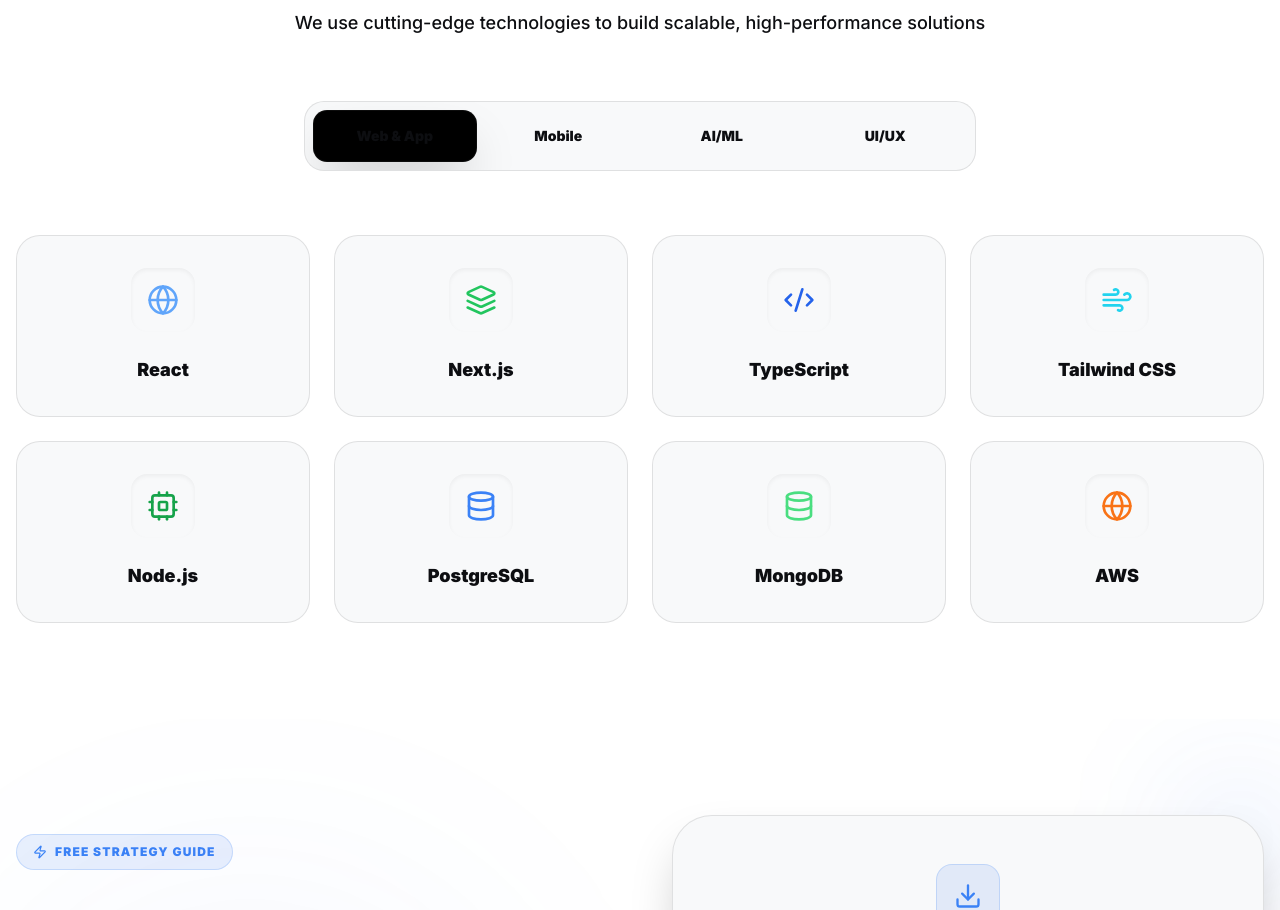
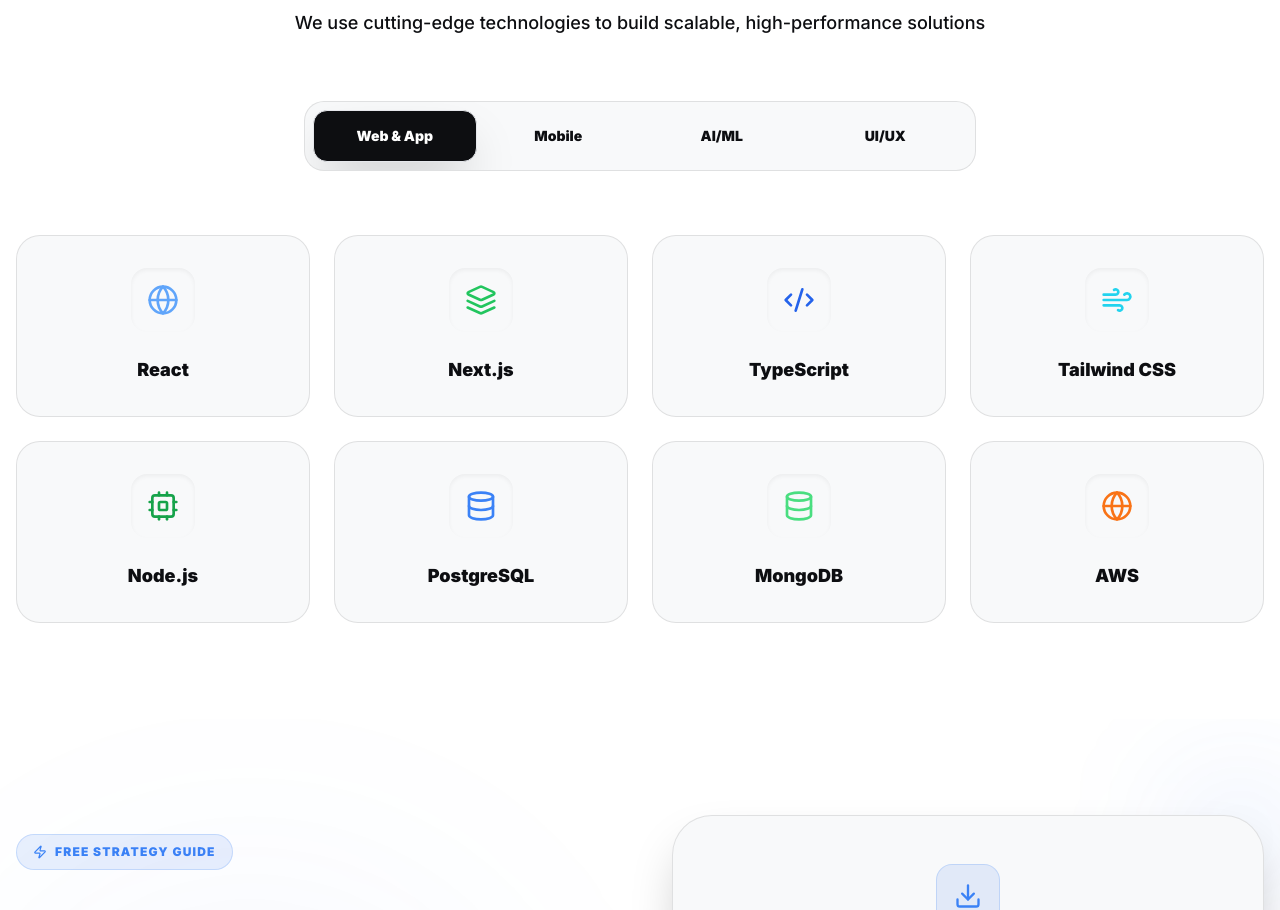
Before and after one commit to abdulahad32479/tech, a Next.js app: page / in a window 1280 px wide. Shown: the part 6000-6910 px from the top of the page. Built offline with nearby package versions, Linux system fonts and the light colour scheme.

Commit message:
minor change

```diff
--- a/app/(home)/technology.tsx
+++ b/app/(home)/technology.tsx
@@ -84,14 +84,13 @@
                 onClick={() => setActiveTab(tab)}
                 className={`flex-1 py-3 md:py-4 px-1 md:px-2 rounded-[14px] font-black text-[10px] md:text-sm transition-all duration-300 relative whitespace-nowrap ${
                   activeTab === tab
-                  ? "text-white"
+                  ? "text-background"
                   : "text-foreground/40 hover:text-foreground/60"
-                }`}
-              >
+                }`}>
                 {activeTab === tab && (
                   <motion.div
                     layoutId="activeTab"
-                    className="absolute inset-0 bg-black rounded-[14px] shadow-2xl border border-white/5"
+                    className="absolute inset-0 bg-foreground rounded-[14px] shadow-2xl border border-foreground/5"
                     transition={{ type: "spring", bounce: 0.1, duration: 0.5 }}
                   />
                 )}
```
